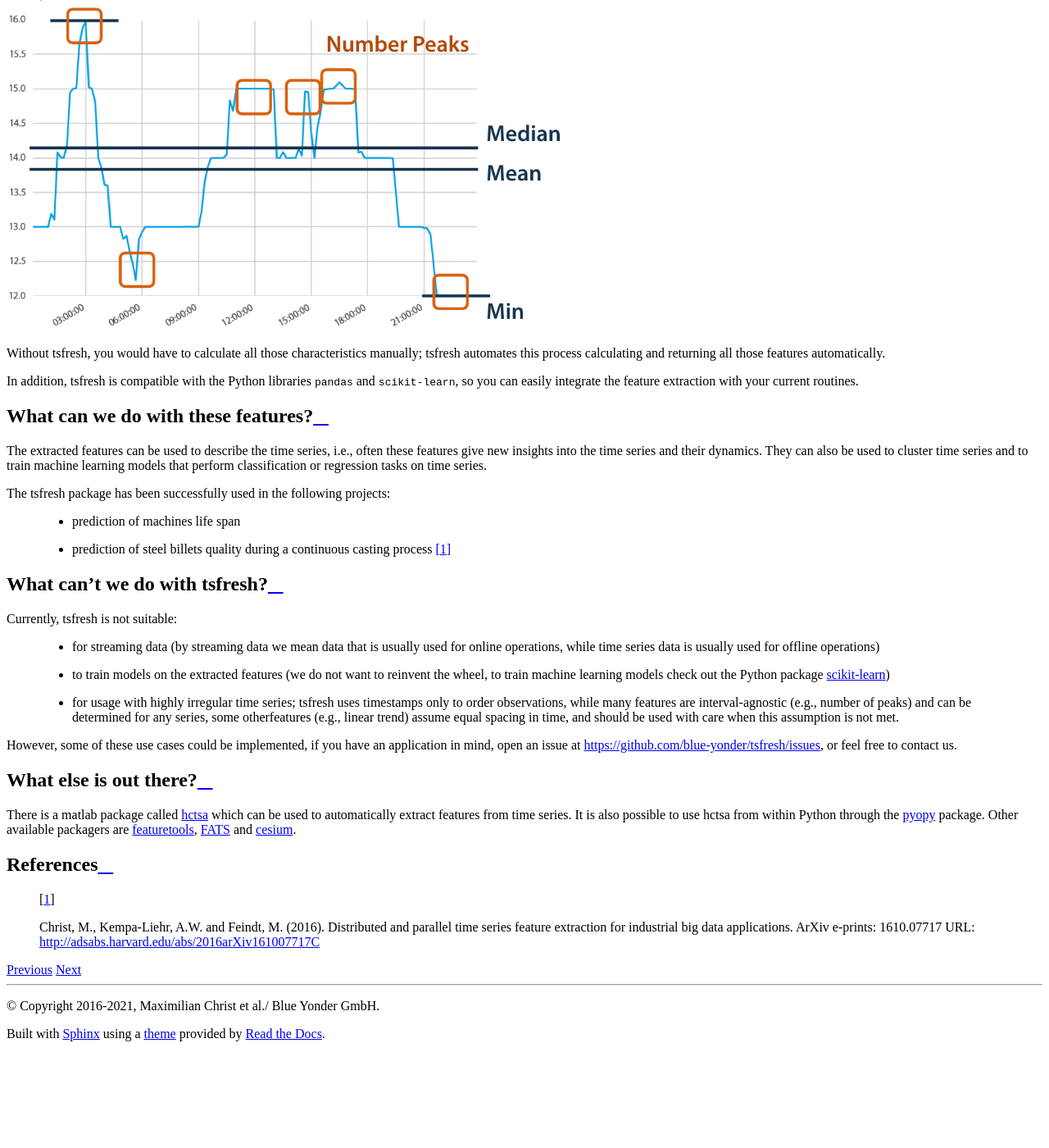
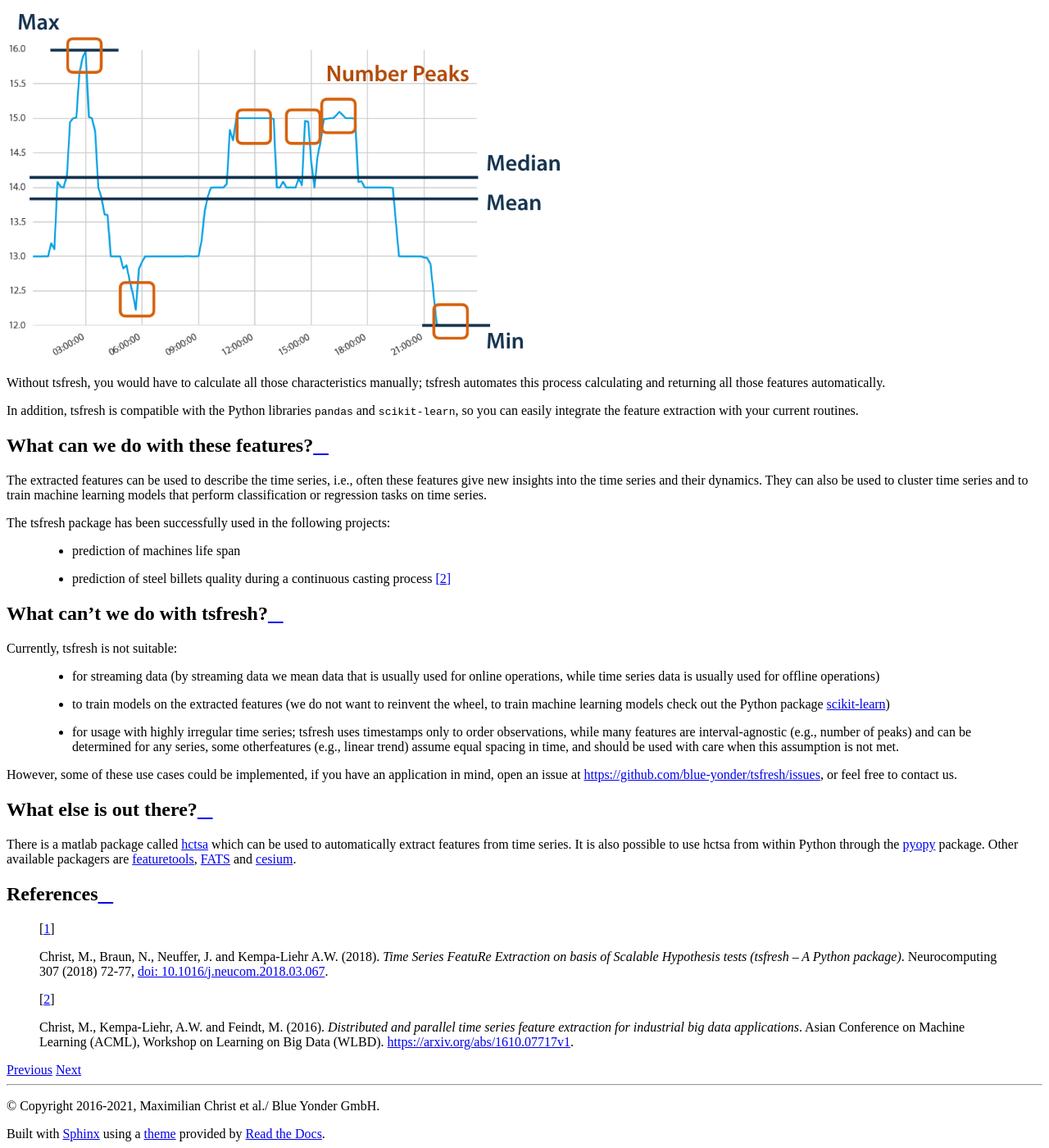
Before and after one commit to blue-yonder/tsfresh, a Sphinx documentation site: the page built from docs/text/introduction.rst, in a window 1280 px wide and 1400 px high, scrolled down 1241 px. Shown: the whole window at 82% size. Built offline with Sphinx 7.4.7 and the Read the Docs theme 2.0.0, drawn with Linux system fonts in a browser that asks for light colours; formulas are drawn with MathJax 3; the version number could not be read and is left out; before the commit the page ends 2519 px from its top, so only the background shows below that; some of the changed text lies outside the part shown.

Commit message:
Doc generalizable interpretation of time-series

```diff
--- a/docs/text/introduction.rst
+++ b/docs/text/introduction.rst
@@ -4,8 +4,12 @@
 Why tsfresh?
 ------------
 
-tsfresh is used to to extract characteristics from time series. Let's assume you recorded the room temperature around
-your computer over one day as the following time series:
+tsfresh is used for systematic feature engineering from time-series and other sequential data [1]_.
+These data have in common that they are ordered by an independent variable.
+The most common independent variable is time (time series).
+Other examples for sequential data are reflectance and absorption spectra,
+which have wavelength as their ordering dimension.
+In order keeps things simple, we are simplify referring to all different types of sequential data as time-series.
 
 .. image:: ../images/introduction_ts_exa.png
    :scale: 70 %
@@ -38,7 +42,7 @@
 The tsfresh package has been successfully used in the following projects:
 
     * prediction of machines life span
-    * prediction of steel billets quality during a continuous casting process [1]_
+    * prediction of steel billets quality during a continuous casting process [2]_
 
 What can't we do with tsfresh?
 ------------------------------
@@ -65,6 +69,11 @@
 References
 ----------
 
-   .. [1] Christ, M., Kempa-Liehr, A.W. and Feindt, M. (2016).
-         Distributed and parallel time series feature extraction for industrial big data applications.
-         ArXiv e-prints: 1610.07717 URL: http://adsabs.harvard.edu/abs/2016arXiv161007717C
+   .. [1] Christ, M., Braun, N., Neuffer, J. and Kempa-Liehr A.W. (2018).
+          *Time Series FeatuRe Extraction on basis of Scalable Hypothesis tests (tsfresh – A Python package)*.
+          Neurocomputing 307 (2018) 72-77,
+          `doi: 10.1016/j.neucom.2018.03.067 <https://doi.org/10.1016/j.neucom.2018.03.067>`_.
+   .. [2] Christ, M., Kempa-Liehr, A.W. and Feindt, M. (2016).
+          *Distributed and parallel time series feature extraction for industrial big data applications*.
+          Asian Conference on Machine Learning (ACML), Workshop on Learning on Big Data (WLBD).
+          `<https://arxiv.org/abs/1610.07717v1>`_.
```
